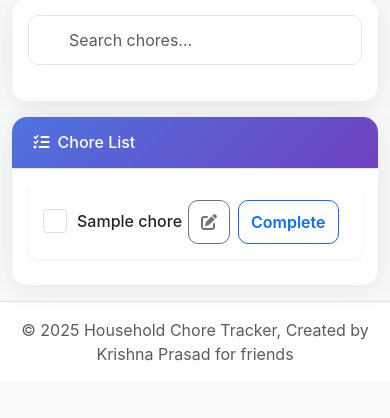
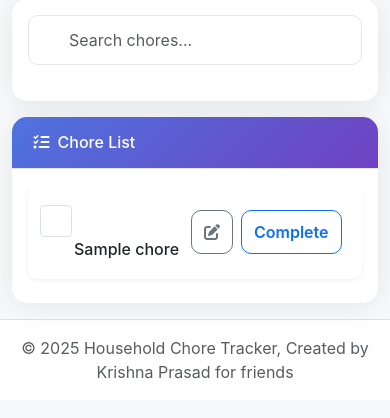
Before and after one commit to askkrishnaprasad/chore_tracker, a Flask app: page /chores in a window 390 px wide. Shown: the part 226-644 px from the top of the page. Run offline with Flask 3, Linux system fonts and the light colour scheme; a user stored in the database is signed in; tables that the repository leaves empty hold one stand-in row (values such as "Sample post").

Commit message:
Fix checkbox interaction on mobile devices

```diff
--- a/app/static/css/style.css
+++ b/app/static/css/style.css
@@ -312,9 +312,10 @@ body {
 }
 
 .chore-list-item .form-check-input {
-    width: 24px;
-    height: 24px;
-    margin-top: 0;
+    cursor: pointer;
+    width: 1.5rem;
+    height: 1.5rem;
+    margin-top: 0.25rem;
 }
 
 .chore-list-item .form-check-label {
@@ -539,6 +540,39 @@ body {
     .list-group-item {
         padding: 0.75rem;
     }
+
+    /* Improve checkbox touch target for mobile */
+    .chore-list-item .form-check-input {
+        width: 2rem;
+        height: 2rem;
+        margin-right: 12px;
+    }
+
+    /* Add more spacing between items for better touch */
+    .chore-list-item {
+        padding: 16px 12px;
+        margin-bottom: 8px;
+    }
+
+    /* Make the touch area larger by extending touch target */
+    .form-check {
+        position: relative;
+    }
+
+    .form-check::before {
+        content: '';
+        position: absolute;
+        top: -10px;
+        left: -10px;
+        right: -10px;
+        bottom: -10px;
+        z-index: 1;
+    }
+
+    .form-check-input {
+        position: relative;
+        z-index: 2;
+    }
 }
 
 /* Extra small devices */
--- a/app/templates/chores.html
+++ b/app/templates/chores.html
@@ -204,6 +204,40 @@
             });
         });
 
+        // Handle checkbox interactions for mobile and desktop
+        const checkboxes = document.querySelectorAll('.form-check-input');
+        checkboxes.forEach(checkbox => {
+            // Only bind to checkboxes that aren't already checked
+            if (!checkbox.checked && !checkbox.disabled) {
+                // For mobile - handle both tap and click
+                checkbox.addEventListener('change', function() {
+                    const choreId = this.id.replace('chore-', '');
+                    openCompleteModal(choreId);
+                });
+
+                // Add tap/click handler to the parent label for better mobile experience
+                const parentLabel = checkbox.nextElementSibling;
+                if (parentLabel && parentLabel.classList.contains('chore-name')) {
+                    parentLabel.addEventListener('click', function(e) {
+                        // Prevent default to avoid double triggering
+                        e.preventDefault();
+                        const choreId = e.target.getAttribute('for').replace('chore-', '');
+                        openCompleteModal(choreId);
+                    });
+                }
+            }
+        });
+
+        // Function to open the completion modal
+        function openCompleteModal(choreId) {
+            modalChoreIdInput.value = choreId;
+            completionDateField.value = formattedDate;
+
+            // Open the modal programmatically
+            const completeModal = new bootstrap.Modal(document.getElementById('completeChoreModal'));
+            completeModal.show();
+        }
+
         // Handle edit chore button clicks
         const editButtons = document.querySelectorAll('.edit-chore-btn');
         const editChoreIdInput = document.getElementById('edit-chore-id');
@@ -222,6 +256,7 @@
         const isSharedCheckbox = document.getElementById('is_shared');
         const sharingOptions = document.getElementById('sharingOptions');
 
+        if (isSharedCheckbox && sharingOptions) {
             isSharedCheckbox.addEventListener('change', function() {
                 if (this.checked) {
                     sharingOptions.classList.remove('d-none');
@@ -229,6 +264,7 @@
                     sharingOptions.classList.add('d-none');
                 }
             });
+        }
 
         // Search functionality
         const searchInput = document.getElementById('choreSearchInput');
```
Lines whose indentation alone changed are shown as unchanged.
